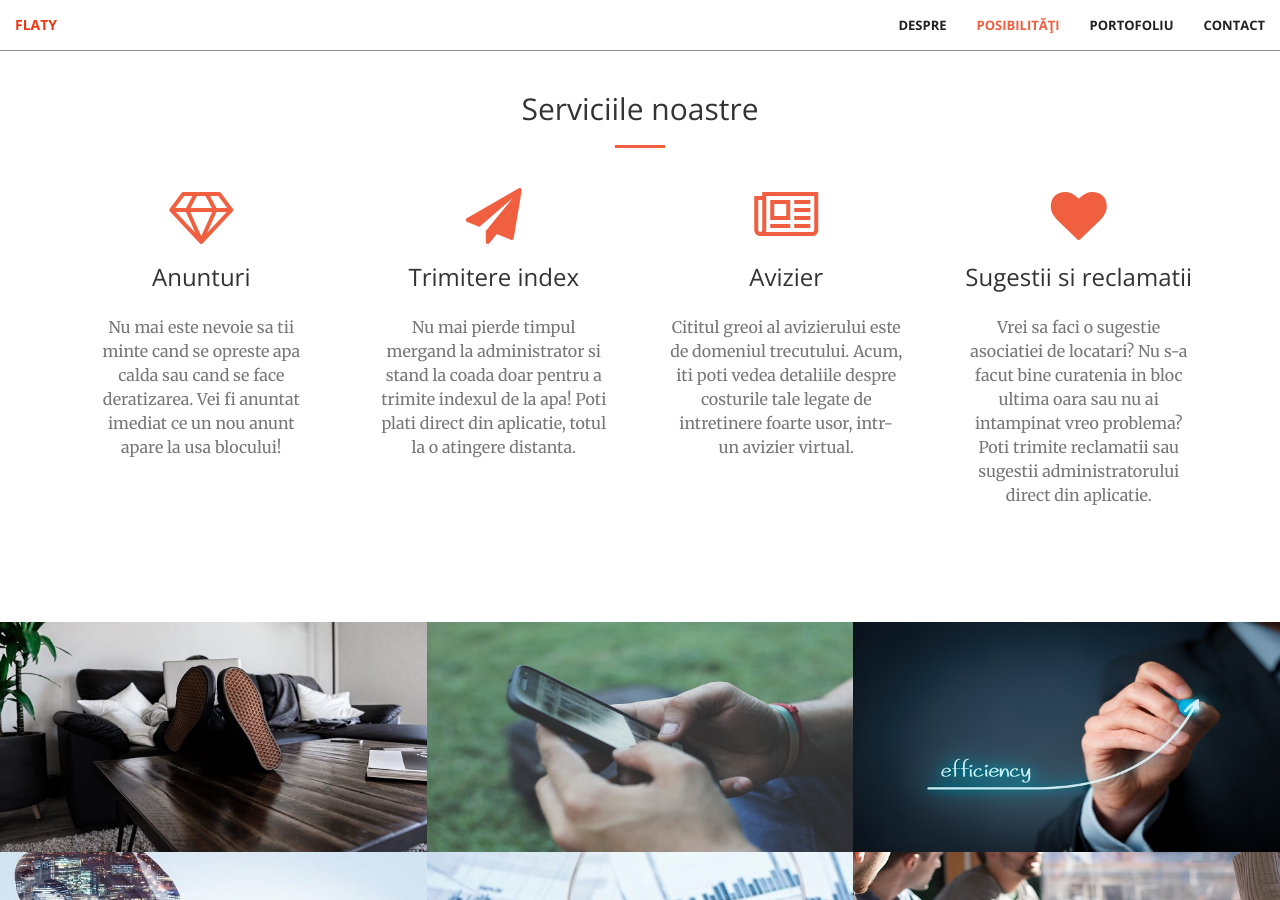
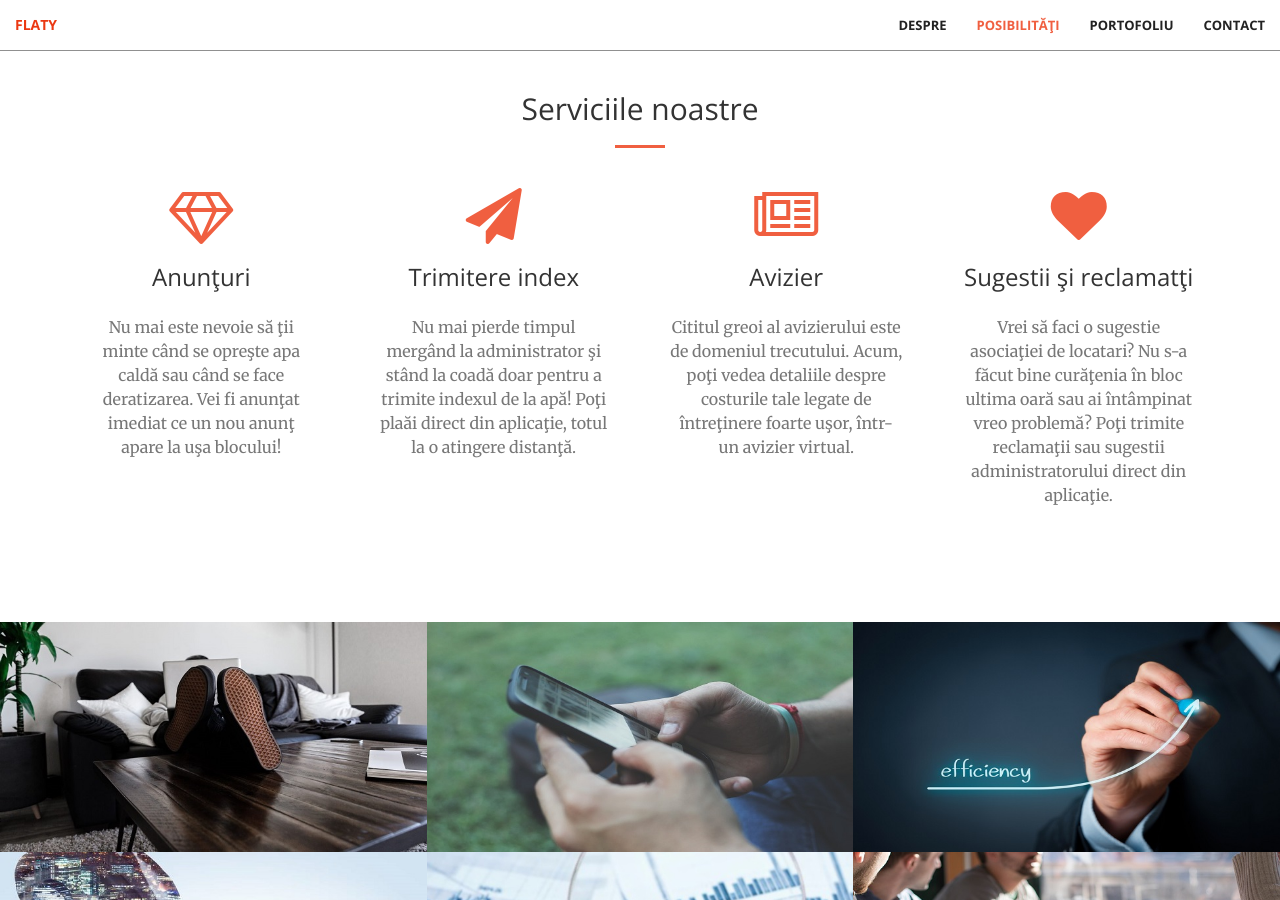
Before and after one commit to rptoma/Flaty-landing-page-2, a Jekyll site: the page built from index.html, in a window 1280 px wide and 900 px high, scrolled down 1306 px. Built offline with Jekyll 4.4.1, drawn with Linux system fonts in a browser that asks for light colours.

Commit message:
Updated '_includes/services.html' via CloudCannon

```diff
--- a/_includes/services.html
+++ b/_includes/services.html
@@ -12,29 +12,29 @@
             <div class="col-lg-3 col-md-6 text-center">
                 <div class="service-box">
                     <i class="fa fa-4x fa-diamond wow bounceIn text-primary"></i>
-                    <h3>Anunturi</h3>
-                    <p class="text-muted">Nu mai este nevoie sa tii minte cand se opreste apa calda sau cand se face deratizarea. Vei fi anuntat imediat ce un nou anunt apare la usa blocului!</p>
+                    <h3>Anunţuri</h3>
+                    <p class="text-muted">Nu mai este nevoie să ţii minte când se opreşte apa caldă sau când se face deratizarea. Vei fi anunţat imediat ce un nou anunţ apare la uşa blocului!</p>
                 </div>
             </div>
             <div class="col-lg-3 col-md-6 text-center">
                 <div class="service-box">
                     <i class="fa fa-4x fa-paper-plane wow bounceIn text-primary" data-wow-delay=".1s"></i>
                     <h3>Trimitere index</h3>
-                    <p class="text-muted">Nu mai pierde timpul mergand la administrator si stand la coada doar pentru a trimite indexul de la apa! Poti plati direct din aplicatie, totul la o atingere distanta.</p>
+                    <p class="text-muted">Nu mai pierde timpul mergând la administrator şi stând la coadă doar pentru a trimite indexul de la apă! Poţi plaăi direct din aplicaţie, totul la o atingere distanţă.</p>
                 </div>
             </div>
             <div class="col-lg-3 col-md-6 text-center">
                 <div class="service-box">
                     <i class="fa fa-4x fa-newspaper-o wow bounceIn text-primary" data-wow-delay=".2s"></i>
                     <h3>Avizier</h3>
-                    <p class="text-muted">Cititul greoi al avizierului este de domeniul trecutului. Acum, iti poti vedea detaliile despre costurile tale legate de intretinere foarte usor, intr-un avizier virtual.</p>
+                    <p class="text-muted">Cititul greoi al avizierului este de domeniul trecutului. Acum, poţi vedea detaliile despre costurile tale legate de întreţinere foarte uşor, într-un avizier virtual.</p>
                 </div>
             </div>
             <div class="col-lg-3 col-md-6 text-center">
                 <div class="service-box">
                     <i class="fa fa-4x fa-heart wow bounceIn text-primary" data-wow-delay=".3s"></i>
-                    <h3>Sugestii si reclamatii</h3>
-                    <p class="text-muted">Vrei sa faci o sugestie asociatiei de locatari? Nu s-a facut bine curatenia in bloc ultima oara sau nu ai intampinat vreo problema? Poti trimite reclamatii sau sugestii administratorului direct din aplicatie.</p>
+                    <h3>Sugestii şi reclamatţi</h3>
+                    <p class="text-muted">Vrei să faci o sugestie asociaţiei de locatari? Nu s-a făcut bine curăţenia în bloc ultima oară sau ai întâmpinat vreo problemă? Poţi trimite reclamaţii sau sugestii administratorului direct din aplicaţie.</p>
                 </div>
             </div>
         </div>
```
